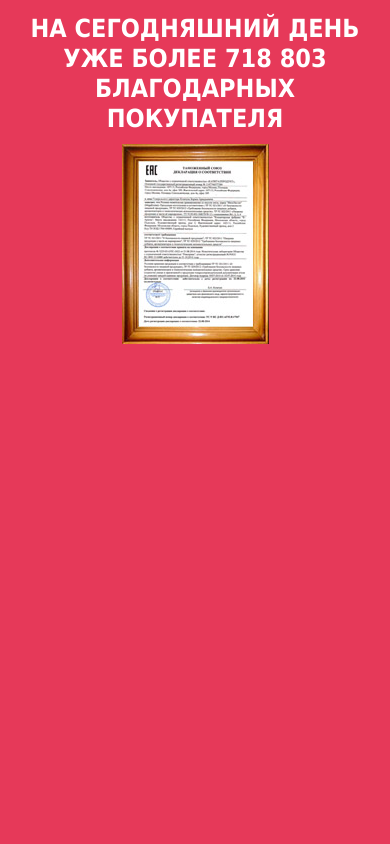
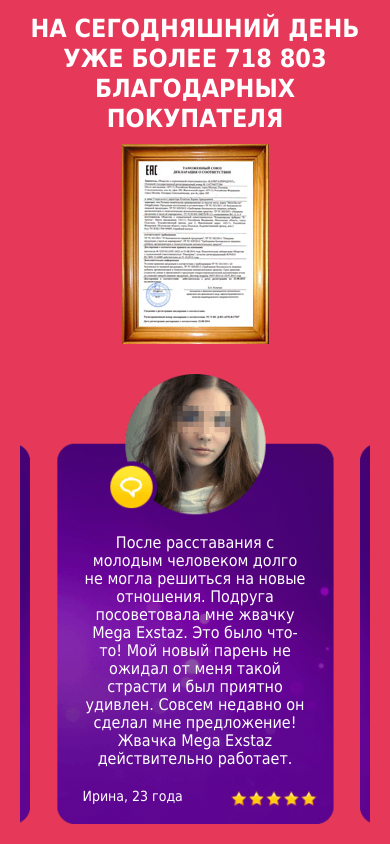
Before and after one commit to 0v3nb1rd/landing, a website: page app/index.html in a window 390 px wide. Shown: the part 4106-4950 px from the top of the page. Before the commit the page ends 4480 px from the top, so only its background shows below. Drawn offline with Linux system fonts and the light colour scheme.

Commit message:
add reviews section responsive

```diff
--- a/app/index.html
+++ b/app/index.html
@@ -195,7 +195,7 @@
 				</div>
 			</section>
 
-		<!-- 	<section class="reviews container">
+		<section class="reviews container">
 				<ul class="reviews__items">
 					<li class="reviews__item">
 						<p>Всегда был скромным и тихим парнем. Если бы не Mega Exstaz, дружеские отношения с моей будущей женой так и не переросли бы в более близкие. Жевательная резинка помогла расслабиться и отдаться страсти в полную силу. Мы оба были в восторге. В браке уже 3 года и наша интимная жизнь на высшем уровне!</p>
@@ -213,7 +213,7 @@
 				<div class="reviews__footer">В связи с тем, что действие препарата может зависить от индивидуальных характеристик организма человека, компания не может гарантировать абсолютно одинаковый результат.</div>
 			</section>
 
-			<section class="kiss container">
+			<!-- 	<section class="kiss container">
 				<div class="kiss__content">
 					<p>MegaExstaz (МегаЭкстаз) — это уникальный продукт для повышения потенции, рассчитанный на улучшение качества секса.</p>
 					<p>Следствием активной половой жизни становится ликвидация застойных явлений в органах области малого таза, что приводит к минимизации таких распространенных мужских и женских заболеваний, как инфекция мочеполовых путей, уретрит, простатит, аденома предстательной железы и бесплодие. Таким образом, MegaExstaz (МегаЭкстаз) комплексно может решить многие важнейшие вопросы мужского и женского здоровья, поэтому показания к применению данного препарата достаточно широки.</p>
--- a/app/scss/_config.scss
+++ b/app/scss/_config.scss
@@ -18,7 +18,7 @@
 @import "node_modules/bootstrap/scss/mixins/_breakpoints.scss"; // Bootstrap Breakpoints mixin
 @import "node_modules/bootstrap/scss/bootstrap-grid.scss"; // Optional Bootstrap Grid\@import "node_modules/simple-lightbox/dist/simpleLightbox.min";
 @import "node_modules/simple-lightbox/dist/simpleLightbox.min"; // Simple-Lightbox
-
+// @import "../../node_modules/swiper/css/swiper.min";
 // @import "node_modules/simple-lightbox/src/simpleLightbox.scss";
 // @import "node_modules/bootstrap/scss/buttons.scss"; // Bootstrap Buttons
 // @import 'node_modules/bootstrap/scss/utilities/_sizing.scss'; // Optional Bootstrap Utilites
--- a/app/scss/main/_reviews.scss
+++ b/app/scss/main/_reviews.scss
@@ -4,16 +4,13 @@
   height: 580px;
   background: url(../../images/dest/reviews.png) no-repeat center top;
   &__items {
-    // display: flex;
     width: 1000px;
     margin: 0 auto;
-    // height: 340px;
     padding-top: 170px;
   }
   &__item {
     display: inline-block;
     width: 260px;
-    // margin: 0 auto;
     margin-left: 40px;
     margin-right: 30px;
   }
@@ -29,3 +26,113 @@
     font-style: italic;
   }
 }
+
+@media (max-width: 1199.98px) {
+  .reviews {
+    background-size: contain;
+    &__items {
+      width: auto;
+      padding-top: 160px;
+    }
+    &__item {
+      width: 240px;
+      font-size: 15px;
+      line-height: 25px;
+    }
+  }
+}
+
+@media (max-width: 991.98px) {
+  .reviews {
+    height: 450px;
+    // background-size: contain;
+    &__items {
+      display: flex;
+      justify-content: space-between;
+      height: 368px;
+      padding-top: 120px;
+      padding-bottom: 15px;
+    }
+    &__item {
+      display: flex;
+      // flex-direction: column;
+      flex-wrap: wrap;
+      width: 205px;
+      // height: 270px;
+      margin: 0;
+      font-size: 14px;
+      line-height: 15px;
+      p {
+        margin: 0;
+        line-height: 14px;
+      }
+      span {
+        // margin-bottom: 20px;
+        margin-top: auto;
+        // line-height: 15px;
+      }
+    }
+  }
+}
+
+@media (max-width: 767.98px) {
+  .reviews {
+    width: auto;
+    height: auto;
+    min-height: 435px;
+    padding-left: 5px;
+    padding-right: 5px;
+    max-width: 100%;
+    margin-left: 20px;
+    margin-right: 20px;
+    &__items {
+      height: 273px;
+      padding-top: 85px;
+      padding-bottom: 5px;
+    }
+    &__item {
+      width: 150px;
+      p {
+        font-size: 12px;
+        line-height: 12px;
+      }
+      span {
+        display: none;
+      }
+    }
+    &__footer {
+      padding-left: 0;
+      padding-right: 0;
+    }
+  }
+}
+
+@media (max-width: 575.98px) {
+  .reviews {
+    padding: 0;
+    background-size: cover;
+    &__item:nth-child(odd) {
+      display: none;
+    }
+    &__items {
+      height: 450px;
+      padding-top: 160px;
+    }
+    &__item {
+      width: 275px;
+      margin: 0 auto;
+      padding: 0 25px 15px;
+      text-align: center;
+      p {
+        font-size: 16px;
+        line-height: 18px;
+      }
+      span {
+        display: block;
+      }
+    }
+    &__footer {
+      display: none;
+    }
+  }
+}
--- a/gulpfile.js
+++ b/gulpfile.js
@@ -11,6 +11,7 @@
 	scripts: {
 		src: [
 			// 'node_modules/jquery/dist/jquery.min.js', // npm vendor example (npm i --save-dev jquery)
+			'node_modules/swiper/js/swiper.min.js',
 			'node_modules/simple-lightbox/dist/simpleLightbox.min.js',
 			baseDir + '/js/app.js' // app.js. Always at the end
 		],
```
Also changed, not shown: app/js/app.js (+23 -0 lines), app/css/app.min.css, app/js/app.min.js.
